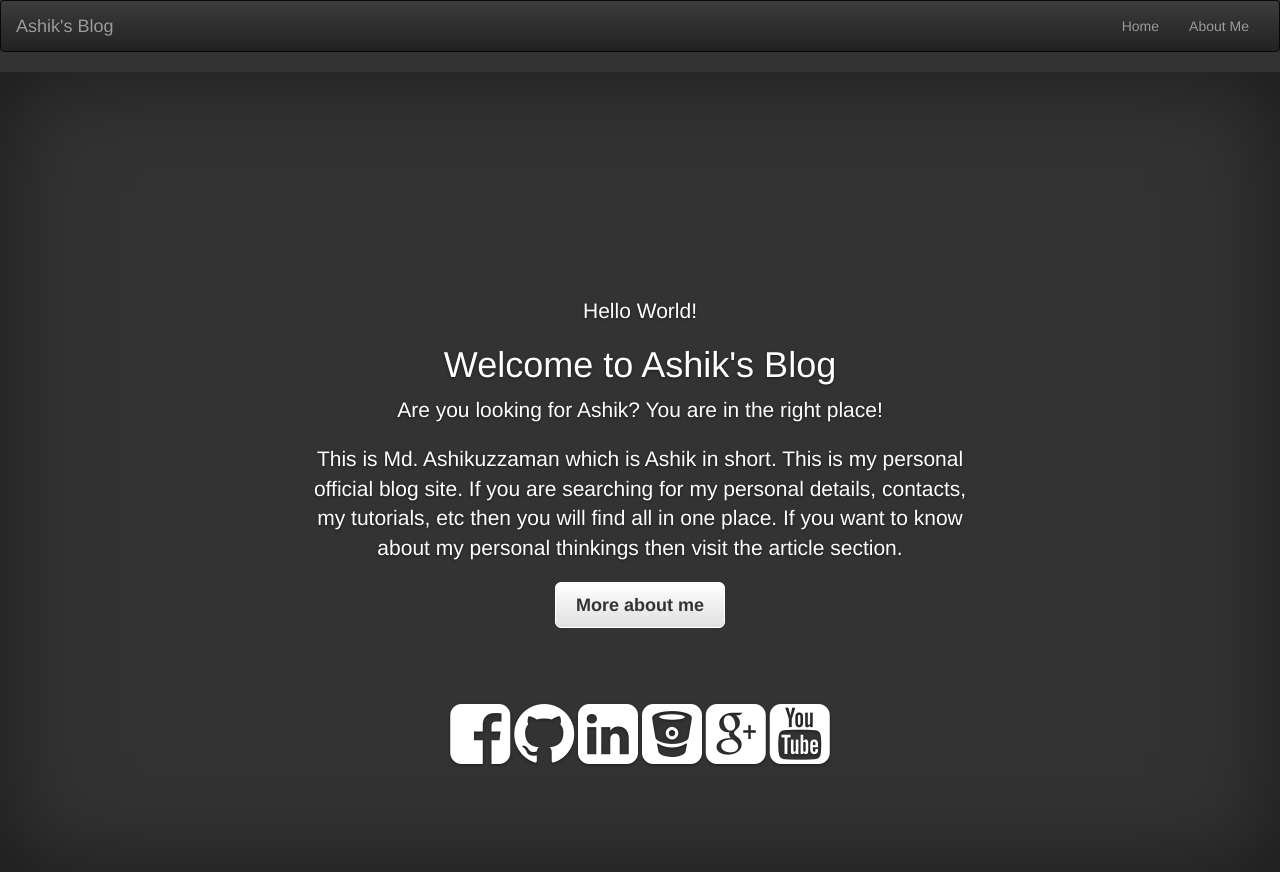
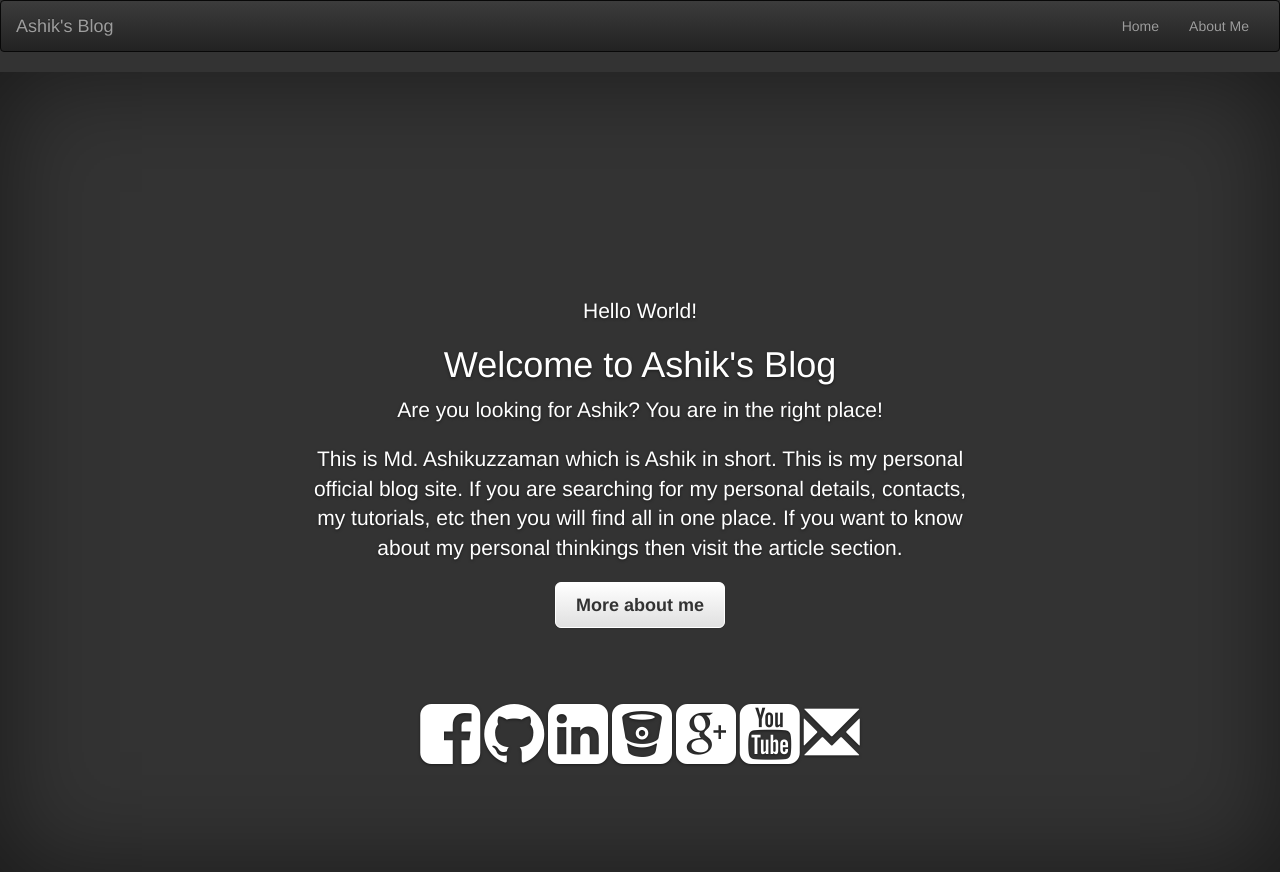
Before and after one commit to ashikuzzaman-ar/ashikuzzaman-ar.github.io, a plain HTML site: page index.html in a window 1280 px wide. Drawn offline with Linux system fonts and the light colour scheme.

Commit message:
Added email option at footer

```diff
--- a/index.html
+++ b/index.html
@@ -77,6 +77,7 @@
                             <a href="https://bitbucket.org/ashikuzzaman-ar/" target="_blank"><i class="fa fa-5x fa-bitbucket-square"></i></a>
                             <a href="https://plus.google.com/u/0/104829674511998823461" target="_blank"><i class="fa fa-5x fa-google-plus-square"></i></a>
                             <a href="https://www.youtube.com/channel/UC3H083Q1jO8OUtPd66bU3Vw" target="_blank"><i class="fa fa-5x fa-youtube-square"></i></a>
+                            <a href="mailto:ashikuzzaman.ar@gmail.com" title="ashikuzzaman.ar@gmail.com" target="_blank"><i class="fa fa-4x"><span class="glyphicon glyphicon-envelope" aria-hidden="true"></span></i></a>
                         </div>
                     </div>
                 </div>
```
